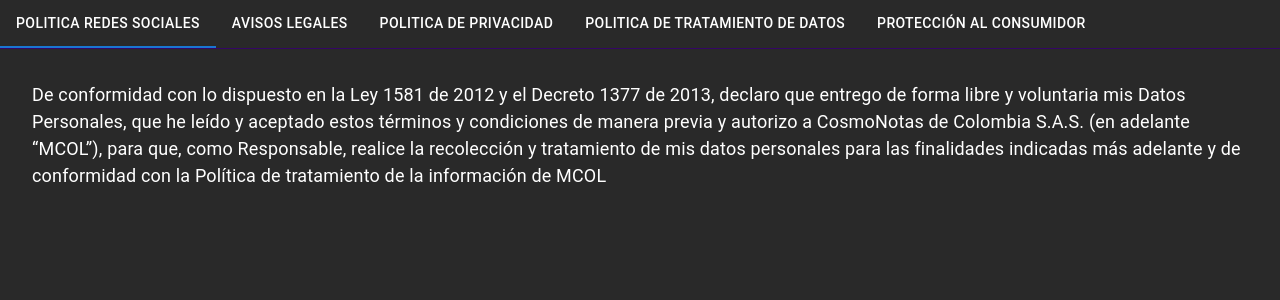
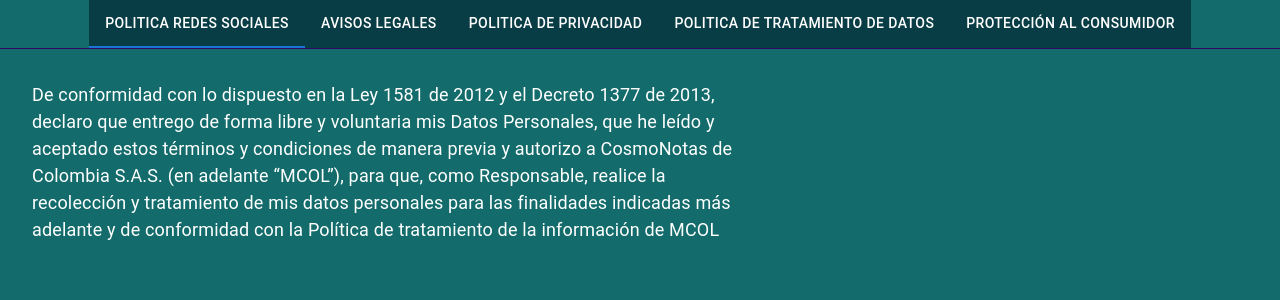
Before and after one commit to yansaid21/react_practiceF, a React (Create React App) app: page /privacy in a window 1280 px wide. Shown: the top 300 px of the page. Built offline with nearby package versions, Linux system fonts and the light colour scheme.

Commit message:
login privacy policy cart and liked are ready

```diff
--- a/src/components/Lists/NewsList.js
+++ b/src/components/Lists/NewsList.js
@@ -9,7 +9,7 @@
     const news= [
       {
         _id: "1",
-        title: "estrella de mar cura del cancer",
+        title: "cura bajo el mar",
         subtitle: "realidad o una farsa",
         description: "científicos de la universidad de harvard han descubierto la cura del cancer en las estrellas de mar",
         created_at: "10/10/2023",
--- a/src/components/MenuComponents/Footer/Footer.js
+++ b/src/components/MenuComponents/Footer/Footer.js
@@ -1,5 +1,7 @@
 import React from 'react'
 import "./Footer.scss"
+import LogoUam from "../../../assets/images/jpg/logoUam.png";
+
 const Footer = () => {
   return (
     <div className='Footer'>
@@ -35,6 +37,7 @@
         </div>
         <div className='Priv'>
             <a href='privacy'>Políticas de Privacidad</a>
+            <img src={LogoUam}/>
         </div>
     </div>
   )
--- a/src/components/Pages/PrivacyPolicyPage/PrivacyPolicyPage.js
+++ b/src/components/Pages/PrivacyPolicyPage/PrivacyPolicyPage.js
@@ -1,24 +1,24 @@
-import React, { useState } from 'react'
+import React, { useState } from "react";
 import "./PrivacyPolicyPage.scss";
-import PropTypes from 'prop-types';
-import Tabs from '@mui/material/Tabs';
-import Tab from '@mui/material/Tab';
-import Typography from '@mui/material/Typography';
-import Box from '@mui/material/Box';
+import PropTypes from "prop-types";
+import Tabs from "@mui/material/Tabs";
+import Tab from "@mui/material/Tab";
+import Typography from "@mui/material/Typography";
+import Box from "@mui/material/Box";
 
 function CustomTabPanel(props) {
   const { children, value, index, ...other } = props;
   return (
     <div
-      role="tabpanel1" // Corregí el valor del atributo role
+      role="tabpanel1"
       hidden={value !== index}
       id={`simple-tabpanel-${index}`}
-      aria-labelledby={`simple-tab-${index}`} // Corregí el atributo aria-aria-labelledby a aria-labelledby
+      aria-labelledby={`simple-tab-${index}`}
       {...other}
     >
       {value === index && (
         <Box sx={{ p: 4 }}>
-          <Typography style={{ fontSize: '18px'}}>{children}</Typography>
+          <Typography style={{ fontSize: "18px" }}>{children}</Typography>
         </Box>
       )}
     </div>
@@ -41,75 +41,140 @@
   function a11yProps(index) {
     return {
       id: `simple-tab-${index}`,
-      'aria-controls': `simple-tabpanel-${index}`,
+      "aria-controls": `simple-tabpanel-${index}`,
     };
   }
 
   return (
-      <div className='PrivacyPolicy'>
-          <div className='box'>
-              <Box sx={{ width: '100%' }} >
-                  <Box sx={{ borderBottom: 1, borderColor: '#340665' }}>
-                      <Tabs value={value} onChange={handleChange} aria-label="basic tabs example" >
-                          <Tab label="Politica redes sociales" {...a11yProps(0)} style={{color:'white'}}/>
-                          <Tab label="Avisos legales" {...a11yProps(1)} style={{color:'white'}}/>
-                          <Tab label="Politica de privacidad" {...a11yProps(2)} style={{color:'white'}}/>
-                          <Tab label="Politica de Tratamiento de DAtos"{...a11yProps(3)}style={{color:'white'}}/>
-                          <Tab label="Protección al consumidor"{...a11yProps(4)} style={{color:'white'}}/>
+    <div className="PrivacyPolicy">
+      <div className="box">
+        <Box sx={{ width: "100%"}}>
+          <Box sx={{ borderBottom: 1, borderColor: "#340665", display:'flex', justifyContent: 'center'}}>
+            <Tabs
+              value={value}
+              onChange={handleChange}
+              aria-label="basic tabs example"
+            >
+              <Tab
+                label="Politica redes sociales"
+                {...a11yProps(0)}
+                style={{ color: "white", background: "rgb(9, 61, 69)" }}
+              />
+              <Tab
+                label="Avisos legales"
+                {...a11yProps(1)}
+                style={{ color: "white", background: "rgb(9, 61, 69)" }}
+              />
+              <Tab
+                label="Politica de privacidad"
+                {...a11yProps(2)}
+                style={{ color: "white", background: "rgb(9, 61, 69)" }}
+              />
+              <Tab
+                label="Politica de Tratamiento de DAtos"
+                {...a11yProps(3)}
+                style={{ color: "white", background: "rgb(9, 61, 69)" }}
+              />
+              <Tab
+                label="Protección al consumidor"
+                {...a11yProps(4)}
+                style={{ color: "white", background: "rgb(9, 61, 69)" }}
+              />
             </Tabs>
           </Box>
+          <div className="TextInTabs">
             <CustomTabPanel value={value} index={0}>
-                      De conformidad con lo dispuesto en la Ley 1581 de 2012 y el Decreto 1377 de 2013, declaro que entrego de forma libre y
-                      voluntaria mis Datos Personales, que he leído y aceptado estos términos y condiciones de manera previa y autorizo a CosmoNotas de Colombia S.A.S. (en adelante “MCOL”), para que, como Responsable, realice la recolección y tratamiento de mis datos personales para las finalidades indicadas más adelante y de conformidad con la Política de tratamiento de la información de MCOL
+              De conformidad con lo dispuesto en la Ley 1581 de 2012 y el
+              Decreto 1377 de 2013, declaro que entrego de forma libre y
+              voluntaria mis Datos Personales, que he leído y aceptado estos
+              términos y condiciones de manera previa y autorizo a CosmoNotas de
+              Colombia S.A.S. (en adelante “MCOL”), para que, como Responsable,
+              realice la recolección y tratamiento de mis datos personales para
+              las finalidades indicadas más adelante y de conformidad con la
+              Política de tratamiento de la información de MCOL
             </CustomTabPanel>
             <CustomTabPanel value={value} index={1}>
               <div>
-                          CosmoNotas de Colombia S.A.S. no otorga premios o realiza juegos promocionales relacionados con sus vehículos. Por tanto, se advierte a los clientes, prospectos y al público en general que la compañía no es promotora, anunciante ni avala ninguna promoción de esta naturaleza, particularmente aquellas que puedan ser enviadas a través de mensajes SMS o de cualquier otro medio con enlaces a nuestro Sitio Web.
+                CosmoNotas de Colombia S.A.S. no otorga premios o realiza juegos
+                promocionales relacionados con sus vehículos. Por tanto, se
+                advierte a los clientes, prospectos y al público en general que
+                la compañía no es promotora, anunciante ni avala ninguna
+                promoción de esta naturaleza, particularmente aquellas que
+                puedan ser enviadas a través de mensajes SMS o de cualquier otro
+                medio con enlaces a nuestro Sitio Web.
               </div>
               <div>
-                          En caso recibir este tipo de mensaje, debe tener en cuenta que se trata de una actividad no autorizada por nuestra marca y posiblemente fraudulenta. De recibir este tipo de mensajes, puede contactarnos al Teléfono: (+57) (1) 2357529, Línea Nacional 01 8000 112 595 o al correo electrónico: servicioalcliente@CosmoNotas.co.
+                En caso recibir este tipo de mensaje, debe tener en cuenta que
+                se trata de una actividad no autorizada por nuestra marca y
+                posiblemente fraudulenta. De recibir este tipo de mensajes,
+                puede contactarnos al Teléfono: (+57) (1) 2357529, Línea
+                Nacional 01 8000 112 595 o al correo electrónico:
+                servicioalcliente@CosmoNotas.co.
               </div>
               <div>
-                          Teniendo en cuenta lo anterior, CosmoNotas de Colombia S.A.S. no será responsable de cualquier promoción, concurso, sorteo o evento que sea publicado fuera de sus medios oficiales de comunicación.
+                Teniendo en cuenta lo anterior, CosmoNotas de Colombia S.A.S. no
+                será responsable de cualquier promoción, concurso, sorteo o
+                evento que sea publicado fuera de sus medios oficiales de
+                comunicación.
               </div>
             </CustomTabPanel>
             <CustomTabPanel value={value} index={2}>
               <div>
-                          De conformidad con lo dispuesto en la Ley 1581 de 2012 y el Decreto 1377 de 2013, declaro que entrego de forma libre y voluntaria mis Datos Personales y con mi aceptación y/o firma autorizo a CosmoNotas de Colombia S.A.S. (en adelante "MCC)L"), para que, como Responsable, realice Ia recolección y tratamiento de mis datos personales para las finalidades indicadas más adelante y de conformidad con la Política de tratamiento de la información de MCOL
+                De conformidad con lo dispuesto en la Ley 1581 de 2012 y el
+                Decreto 1377 de 2013, declaro que entrego de forma libre y
+                voluntaria mis Datos Personales y con mi aceptación y/o firma
+                autorizo a CosmoNotas de Colombia S.A.S. (en adelante "MCC)L"),
+                para que, como Responsable, realice Ia recolección y tratamiento
+                de mis datos personales para las finalidades indicadas más
+                adelante y de conformidad con la Política de tratamiento de la
+                información de MCOL
               </div>
               <div>
-                          Información demográfica y socioeconómica. Por ejemplo, edad, género, educación, profesión, ocupación, salario, ingreso familiar, actividad económica preferencias e intereses.
+                Información demográfica y socioeconómica. Por ejemplo, edad,
+                género, educación, profesión, ocupación, salario, ingreso
+                familiar, actividad económica preferencias e intereses.
               </div>
             </CustomTabPanel>
             <CustomTabPanel value={value} index={3}>
               <div>
-                          CosmoNotas DE COLOMBIA S.A.S. (en adelante, CosmoNotas) es responsable de los Datos Personales e información que le suministran sus clientes, prospectos de clientes proveedores, contratistas, y visitantes (en adelante, los Titulares).
+                CosmoNotas DE COLOMBIA S.A.S. (en adelante, CosmoNotas) es
+                responsable de los Datos Personales e información que le
+                suministran sus clientes, prospectos de clientes proveedores,
+                contratistas, y visitantes (en adelante, los Titulares).
               </div>
               <div>
-                          En la presente Política de Tratamiento se establecen las finalidades, medidas y procedimientos de las Bases de Datos de CosmoNotas así como los mecanismos con que los Titulares cuentan para conocer, actualizar, rectificar, suprimir los datos suministrados o revocar la autorización que se otorga con la aceptación de la presente Política de Tratamiento.
+                En la presente Política de Tratamiento se establecen las
+                finalidades, medidas y procedimientos de las Bases de Datos de
+                CosmoNotas así como los mecanismos con que los Titulares cuentan
+                para conocer, actualizar, rectificar, suprimir los datos
+                suministrados o revocar la autorización que se otorga con la
+                aceptación de la presente Política de Tratamiento.
               </div>
             </CustomTabPanel>
             <CustomTabPanel value={value} index={4}>
               <div>
-                          1. Protección de los consumidores frente a los riesgos para su salud y seguridad.
+                1. Protección de los consumidores frente a los riesgos para su
+                salud y seguridad.
               </div>
               <div>
-                          2. Acceso a una información adecuada que permita elecciones bien fundadas.
+                2. Acceso a una información adecuada que permita elecciones bien
+                fundadas.
+              </div>
+              <div>3. Educación del consumidor.</div>
+              <div>
+                4. Libertad de constituir organizaciones de consumidores para
+                expresar sus opiniones.
               </div>
               <div>
-                          3. Educación del consumidor.
-                      </div>
-                      <div>
-                          4. Libertad de constituir organizaciones de consumidores para expresar sus opiniones.
-                      </div>
-                      <div>
-                          5. Protección especial a los niños, niñas y adolescentes, en su calidad de consumidores.
+                5. Protección especial a los niños, niñas y adolescentes, en su
+                calidad de consumidores.
               </div>
             </CustomTabPanel>
+          </div>
         </Box>
       </div>
     </div>
   );
-}
+};
 
-export default PrivacyPolicy
+export default PrivacyPolicy;
--- a/src/components/Pages/PrivacyPolicyPage/PrivacyPolicyPage.scss
+++ b/src/components/Pages/PrivacyPolicyPage/PrivacyPolicyPage.scss
@@ -1,5 +1,22 @@
 .PrivacyPolicy{
     height: 100vh;
-    background-color: rgb(41, 41, 41);
+    background-color: rgb(19, 107, 107);
     color: white;
+    display: flex;
+    justify-content: center;
+
 }
+.TextInTabs{
+    margin: 0;
+    padding: 0%;
+    height: auto;
+    width: 60%;
+    display: flex;
+    align-items: center;
+    justify-content: center;
+
+}
+.box{
+    display: flex;
+    justify-content: center;
+}
```
Also changed, not shown: src/components/MenuComponents/Footer/Footer.scss (+16 -5 lines), src/components/MenuComponents/Navbar/Navbar.js (+4 -6 lines), src/components/MenuComponents/Navbar/Navbar.scss (+7 -9 lines), src/components/Pages/LogInPage/LogInPage.scss (+5 -3 lines), src/components/Sections/Section2.js (+25 -8 lines), src/components/Sections/Section2.scss (+21 -0 lines). Lines whose indentation alone changed are shown as unchanged.
